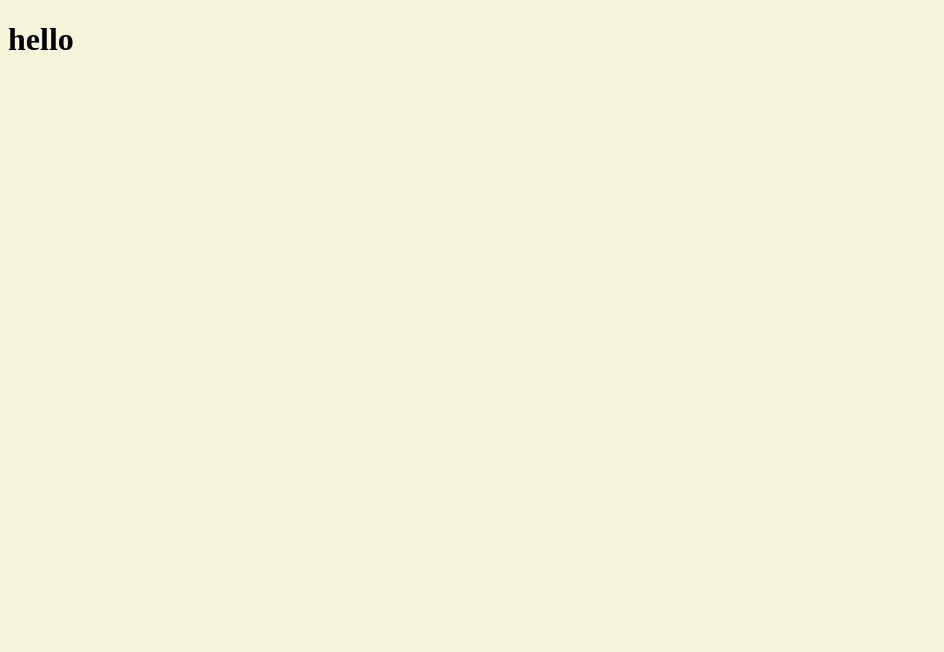
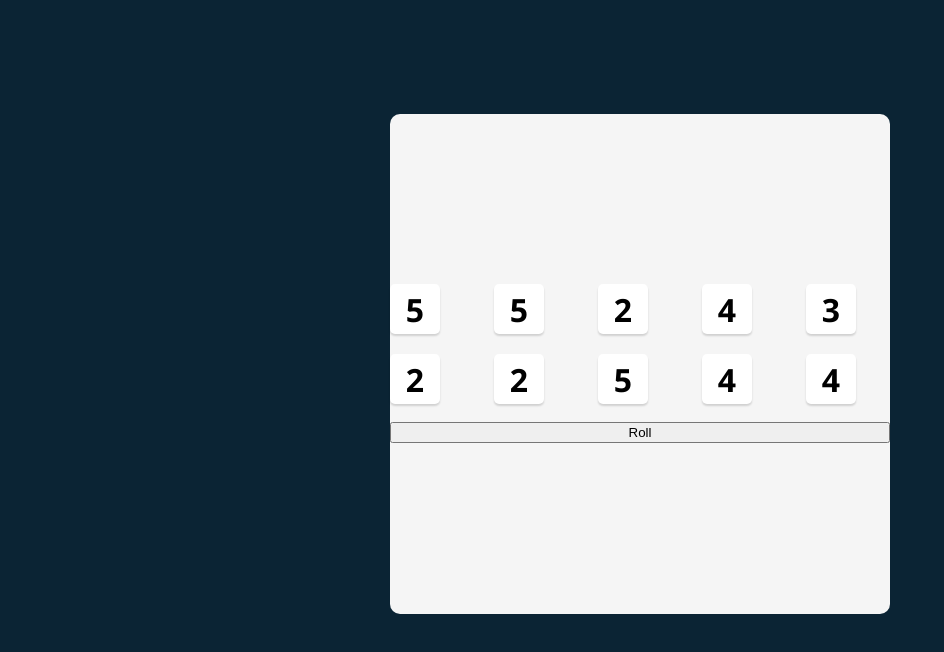
Before and after one commit to huzefarana/tenzi-dice-game, a React (Create React App) app: page / in a window 1280 px wide. Shown: the top 652 px of the page, without its empty margins (0-944 px from the left). Built offline with nearby package versions, Linux system fonts and the light colour scheme.

Commit message:
roll button is working

```diff
--- a/public/style.css
+++ b/public/style.css
@@ -1,3 +1,36 @@
-*{
-    background-color: beige;
+body{
+    background-color: #0B2434;
+    padding: 20px   ;
 }
+main{
+    background-color: #f5f5f5;
+    margin-left: auto;
+    margin-right: auto;
+    margin-top: 7%;
+    max-width: 500px;
+    height: 500px;
+    border-radius: 10px;
+    display: flex;
+    flex-direction: column;
+    justify-content: center;
+}
+.die-container{
+    display: grid;
+    grid-template: auto auto / repeat(5,1fr);
+    gap: 20px;
+}
+.die-face {
+    height : 50px ;
+    width : 50px ;
+    box-shadow : 0px 2px 2px rgba( 0 , 0 , 0 , 0.15 );
+    border-radius: 5px;
+    display: flex;
+    justify-content: center;
+    align-items: center;
+    cursor: pointer;
+    background-color: white;
+}
+.die-num{
+    font-size: 2rem;
+    font-family: 'Segoe UI', Tahoma, Geneva, Verdana, sans-serif;
+}
--- /dev/null
+++ b/src/App.js
@@ -0,0 +1,30 @@
+import matchers from "@testing-library/jest-dom/matchers";
+import React from "react";
+import Die from "./Die"
+
+export default function Main(){
+  function allNewDie(){
+    const randomArray = []
+    for(let i = 0; i<10; i++) {
+      randomArray.push(Math.ceil(Math.random()*6))
+      }
+      return randomArray
+  }
+
+  const [dice, setdice] = React.useState(allNewDie)
+
+  const diceElements = dice.map(die => <Die value={die}/>)
+
+  function rollDice(){
+    setdice(allNewDie())
+  }
+
+  return(
+      <main>
+        <div className="die-container">
+         {diceElements}
+        </div><br></br>
+        <button onClick={rollDice}>Roll</button>
+      </main>
+  )
+}
--- /dev/null
+++ b/src/Die.js
@@ -0,0 +1,9 @@
+import React from "react";
+
+export default function Die(props){
+    return(
+   <div className="die-face">
+    <h2 className="die-num">{props.value}</h2>
+   </div>
+    )
+  }
--- a/src/index.js
+++ b/src/index.js
@@ -1,9 +1,10 @@
 import React from 'react';
 import ReactDOM from 'react-dom/client';
+import App from "./App"
 
 const root = ReactDOM.createRoot(document.getElementById('root'));
 root.render(
   <React.StrictMode>
-  <h1>hello</h1>
+  <App/>
   </React.StrictMode>
 );
```
